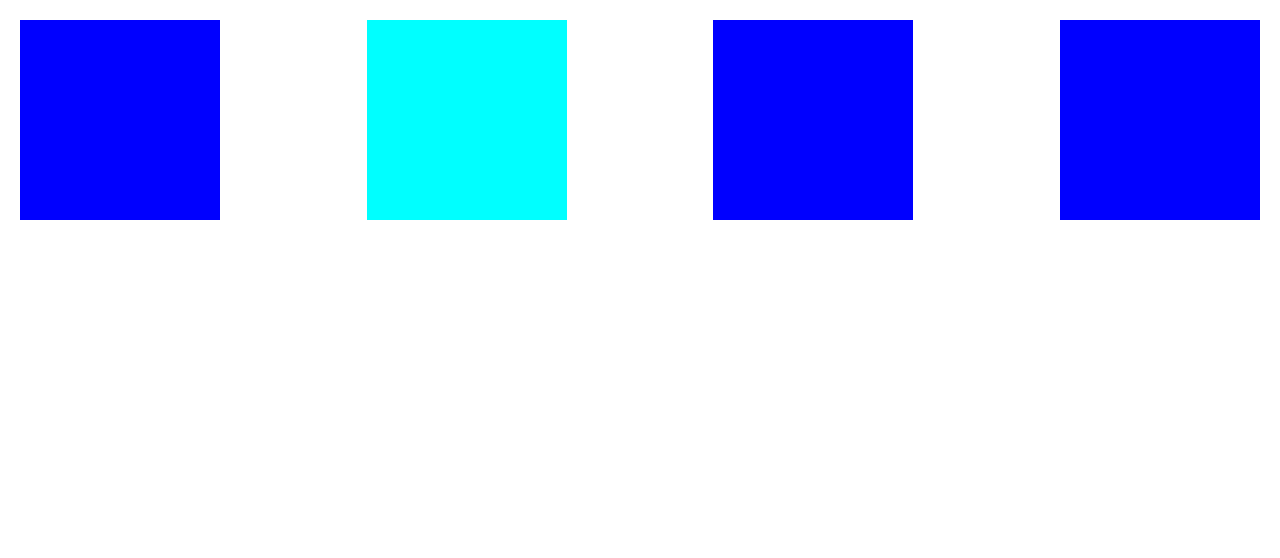
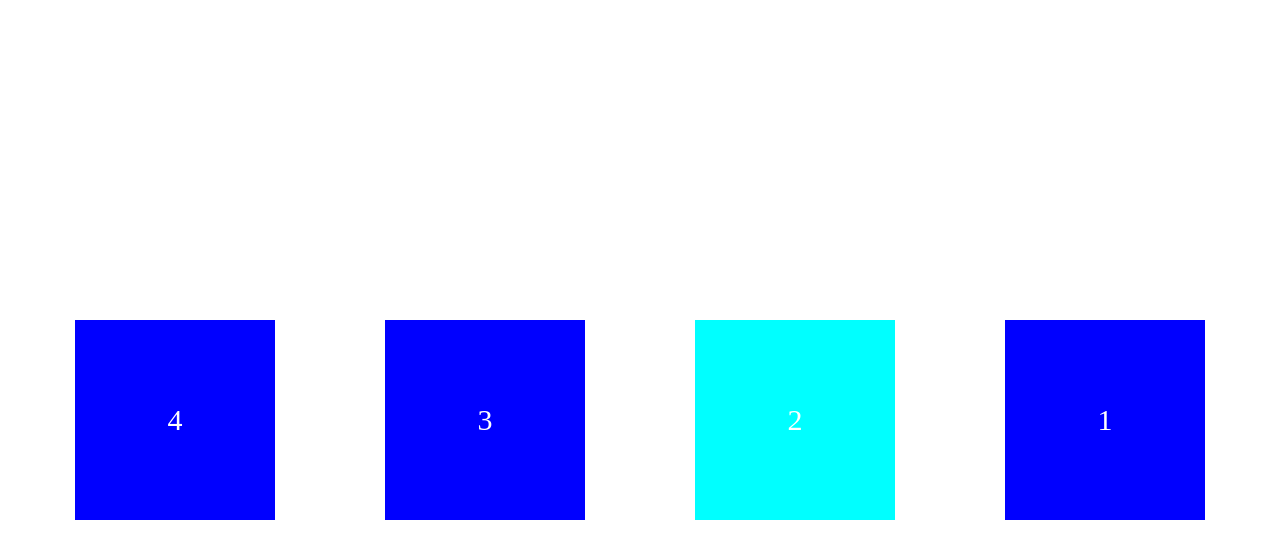
Before and after one commit to project815/htmlStudy, a plain HTML site: page inline-block.html in a window 1280 px wide. Drawn offline with Linux system fonts and the light colour scheme.

Commit message:
flex-direction

```diff
--- a/inline-block.html
+++ b/inline-block.html
@@ -10,13 +10,20 @@
     <style>
       body {
         /* height: 200px; */
-        /* height: 100vh; */
+        height: 100vh;
         margin: 20px;
         display: flex;
-        justify-content: space-between;
+        flex-direction: row-reverse;
+
+        justify-content: space-around;
         align-items: center;
       }
       div {
+        display: flex;
+        justify-content: center;
+        align-items: center;
+        font-size: 30px;
+        color: white;
         /* display: inline-block; */
         background-color: blue;
         height: 200px;
@@ -28,9 +35,9 @@
     </style>
   </head>
   <body>
-    <div></div>
-    <div id="second"></div>
-    <div></div>
-    <div></div>
+    <div>1</div>
+    <div id="second">2</div>
+    <div>3</div>
+    <div>4</div>
   </body>
 </html>
```
